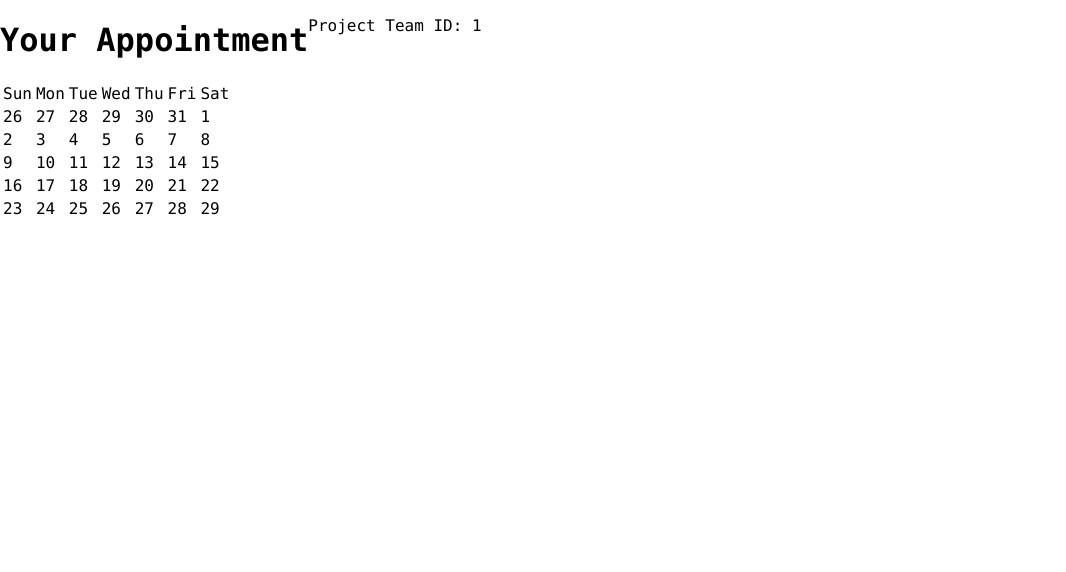
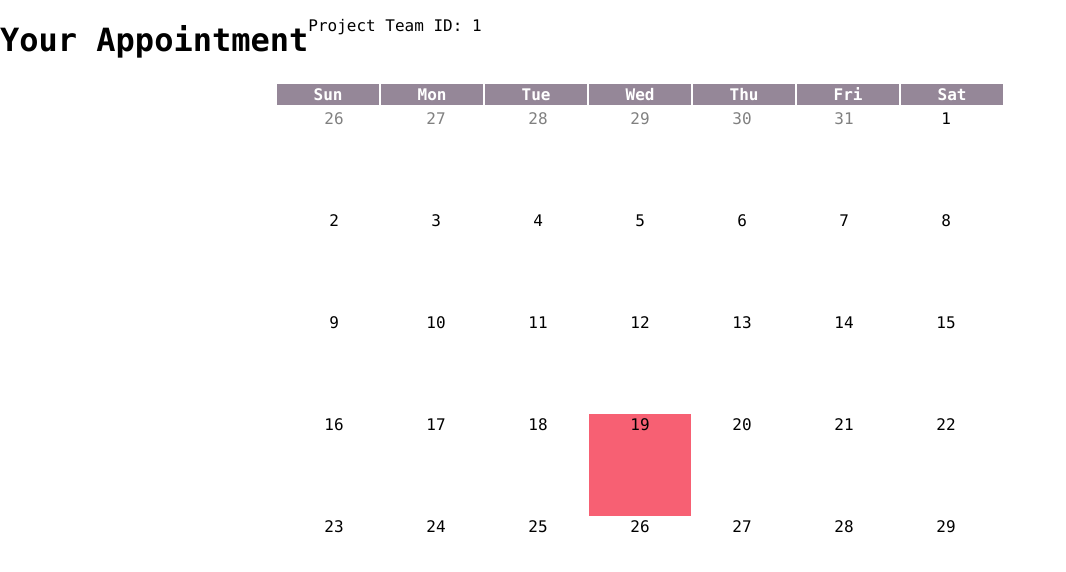
Before and after one commit to nataliamoran/u-team-up, a React (Create React App) app in the folder u_team_up_app/: page /team/appointment in a window 1280 px wide. Shown: the top 572 px of the page, without its empty margins (0-1066 px from the left). Built offline with nearby package versions, Linux system fonts and the light colour scheme.

Commit message:
Add styles to calendar

```diff
--- a/u_team_up_app/src/react-components/Calendar/index.js
+++ b/u_team_up_app/src/react-components/Calendar/index.js
@@ -1,4 +1,6 @@
 import React from 'react';
+
+import './styles.css';
 
 const debug = console.log;
 
@@ -55,14 +57,14 @@ class Calendar extends React.Component {
             <div className='calendar'>
                 <table>
                     <tbody>
-                        <tr>
+                        <th className='calendar__header'>
                             <td>Sun</td><td>Mon</td><td>Tue</td><td>Wed</td>
                             <td>Thu</td><td>Fri</td><td>Sat</td>
-                        </tr>
+                        </th>
                         {
                             Array(numWeeks(this.state.displayDate)).fill(0)
                             .map((_, week) =>
-                                 <tr key={ week }>
+                                 <tr className='calendar__week' key={ week }>
                                      {
                                          [0, 1, 2, 3, 4, 5, 6].map(day => {
                                              debug('w=', week);
--- /dev/null
+++ b/u_team_up_app/src/react-components/Calendar/styles.css
@@ -0,0 +1,50 @@
+.calendar
+{
+    text-align: center;
+}
+
+.calendar table
+{
+    display: inline-block;
+}
+
+.calendar tbody
+{
+    display: block;
+}
+
+.calendar__header
+{
+    display: block;
+}
+
+.calendar__header td
+{
+    background-color: #958798;
+    color: #fff;
+    max-height: 20px;
+    min-width: 100px;
+}
+
+.calendar__week
+{
+    min-height: 100px;
+    display: block;
+}
+
+.calendar__week td
+{
+    min-width: 100px;
+    min-height: 100px;
+    display: inline-block;
+}
+
+.calendar__day_today
+{
+    background-color: #f76073;
+}
+
+.calendar__day_inactive
+{
+    color: gray;
+}
```
